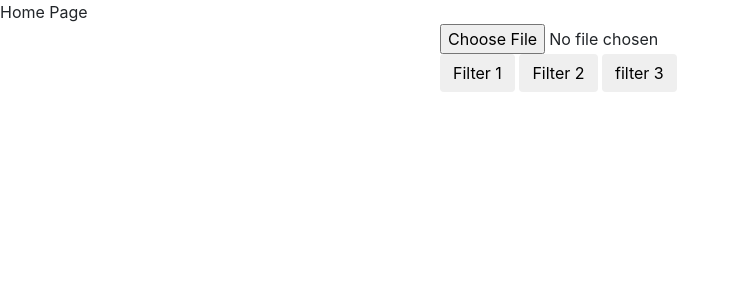
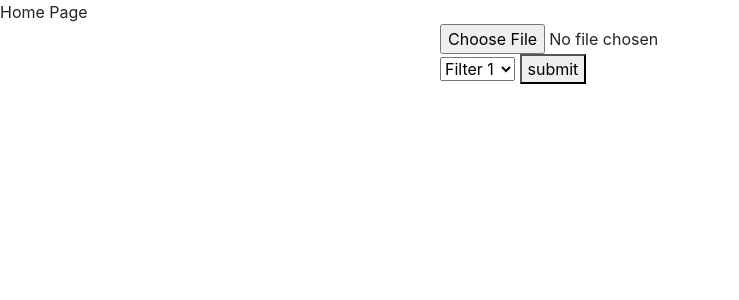
Before and after one commit to c135792468/plank-filter-master, a Flask app: template templates/index.html in a window 1280 px wide. Shown: the top 300 px of the page, without its empty margins (0-739 px from the left). Run offline with Flask 2, Linux system fonts and the light colour scheme; the template is opened without the code that fills it, so the values that code supplies are empty; some libraries are stand-ins or nearby versions.

Commit message:
added uploading feature, saves file to static/imgs

```diff
--- a/main.py
+++ b/main.py
@@ -1,17 +1,34 @@
-from flask import Flask, render_template, request
-from flask_uploads import UploadSet, IMAGES, configure_uploads
+from flask import Flask, render_template, request, url_for, jsonify
+import os
 app = Flask(__name__)
 
 
-photos = UploadSet('photos', IMAGES) #type of file to be uploaded <- IMAGES
-app.config['UPLOAD_PHOTOS_DEST'] = 'static/imgs'
+# photos = UploadSet('photos', IMAGES) #type of file to be uploaded <- IMAGES
+# app.config['UPLOAD_PHOTOS_DEST'] = './static/imgs'
 
-@app.route('/', methods=['POST', 'GET'])
+@app.route('/filter', methods=['GET', 'POST'])
 def index():
-	# if request.method == 'POST' and 'img' in request.files:
-	# 	filename = photos.save(request.files[img])
-	# 	return filename
-	return render_template('index.html')
+	if(request.method == 'GET'):
+		return render_template('index.html')
+
+	elif(request.method == 'POST'):
+		ffile =	request.files["file"]
+		ffile.save(os.path.join('./static/imgs', ffile.filename))
+
+		filter = request.form.get("filter")
+
+		#apply filter to file
+		if(filter == "f1"):
+			print(filter) #replace this stuff later
+		elif(filter == "f2"):
+			print(filter)
+		elif(filter == "f3"):
+			print(filter)
+
+
+		filtered_img = ""
+		return jsonify({"file": ffile.filename})
+	return ""
 
 if __name__ == '__main__':
 	app.run(debug=True)
--- /dev/null
+++ b/static/api.js
@@ -0,0 +1,28 @@
+console.log("successfully imported")
+
+$(() => {
+    $("#submit_handlr").on("click",() => {
+        console.log("called")
+        let fd = new FormData();
+        let files = $('#img')[0].files[0];
+        fd.append('file',files);
+        fd.append('filter', $('#filter').val)
+
+        $.ajax({
+            url: '/filter',
+            data: fd,
+            type: 'POST',
+            contentType: false,
+            processData: false,
+            success: (res) => {
+                console.log("pppp ", res.file)
+                $('#filtered').html("<img height=400 width=400 src='/./static/imgs/" + res.file + "'>")
+            },
+            error: (res) => {
+                console.log(res)
+            }
+        })
+
+    })
+
+})
--- a/templates/index.html
+++ b/templates/index.html
@@ -1,15 +1,37 @@
 {% extends 'layout.html' %}
 
+
+
 {% block body %}
+
+<script src="{{ url_for('static', filename='../static/api.js') }}"></script>
+
 	<!-- landing page -->
 		Home Page
 
 		<div class="mx-auto" style="width: 400px;">
-			<input type="file" name="img"/>
 
-			<input class="btn" type="submit" value="Filter 1">
-			<input class="btn" type="submit" value="Filter 2">
-			<input class="btn" type="submit" value="filter 3">
+			<form method="POST" name="upload" enctype="multipart/form-data" action="/filter">
+				<input type="file" id="img" name="img"/>
+
+				<br/>
+
+				<select id="filter" name="filter">
+					<option value="f1">Filter 1</option>
+					<option value="f2">Filter 2</option>
+					<option value="f3">Filter 3</option>
+				</select>
+
+				<button id="submit_handlr" type="button">submit</button>
+
+				<!-- <input class="btn" id='f1' onClick="reply(this.id)" type="submit" value="Filter 1">
+				<input class="btn" id='f2' onClick="reply(this.id)" type="submit" value="Filter 2">
+				<input class="btn" id='f3' onClick="reply(this.id)" type="submit" value="filter 3"> -->
+			</form>
+
+
+			<div id="filtered"></div>
 		</div>
 
+
 {% endblock %}
--- a/templates/layout.html
+++ b/templates/layout.html
@@ -3,10 +3,12 @@
 	<head>
 		<meta charset="utf-8">
 		<title>PlankFM</title>
+		<script src="https://ajax.googleapis.com/ajax/libs/jquery/3.3.1/jquery.min.js"></script>
 		<link rel="stylesheet" href=https://stackpath.bootstrapcdn.com/bootstrap/4.1.3/css/bootstrap.min.css>
+
 	</head>
 	<body>
 			{% block body %}{% endblock %}
-		<script src="https://stackpath.bootstrapcdn.com/bootstrap/4.1.3/js/bootstrap.min.js"></script>
+		<!-- <script src="https://stackpath.bootstrapcdn.com/bootstrap/4.1.3/js/bootstrap.min.js"></script> -->
 	</body>
 </html>
```
Also changed, not shown: static/imgs/atey-ghailan-320.jpg (added), static/imgs/atey-ghailan-relevant-studies7.jpg (added), static/imgs/bird.jpg (added), static/imgs/fodder.png (deleted).
